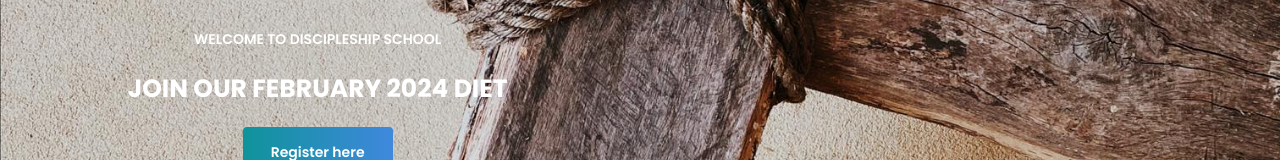
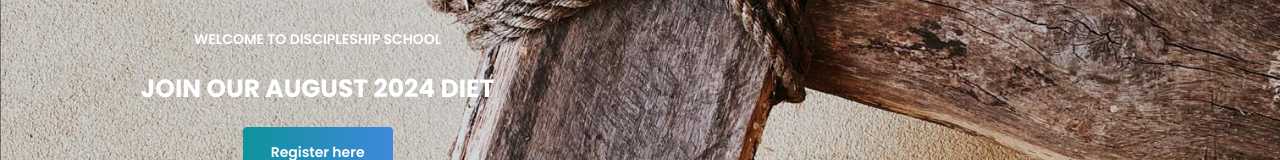
Before and after one commit to uferekalu/talent_sync, a React (Create React App) app in the folder church_app/: page / in a window 1280 px wide. Shown: the part 177-337 px from the top of the page. Built offline with nearby package versions, Linux system fonts and the light colour scheme; no server answers.

Commit message:
modified

```diff
--- a/church_app/src/pages/home/Home.jsx
+++ b/church_app/src/pages/home/Home.jsx
@@ -106,7 +106,7 @@ function Home() {
               className={classes.home__heroSection__left__caption}
             />
             <Text
-              text="Join our February 2024 diet"
+              text="Join our August 2024 Diet"
               className={classes.home__heroSection__left__description}
             />
             <AnimatedButton
```
